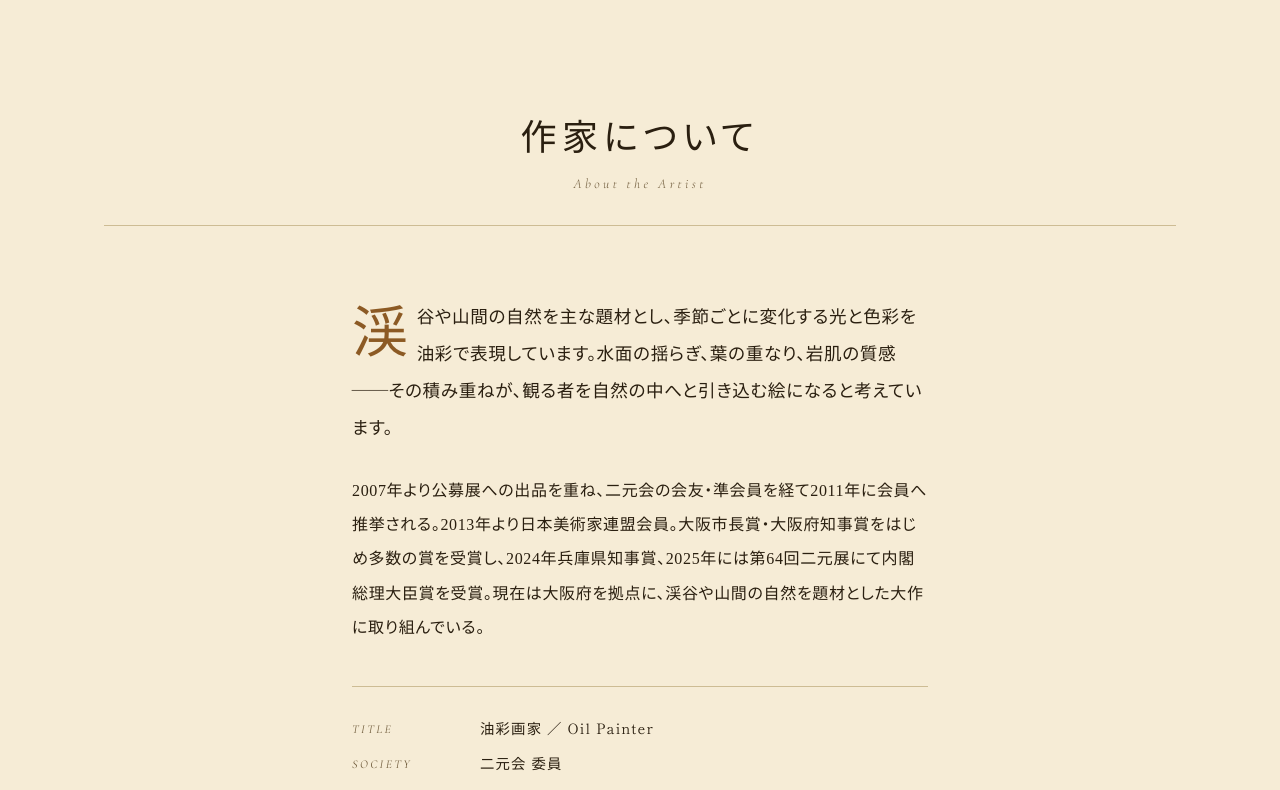
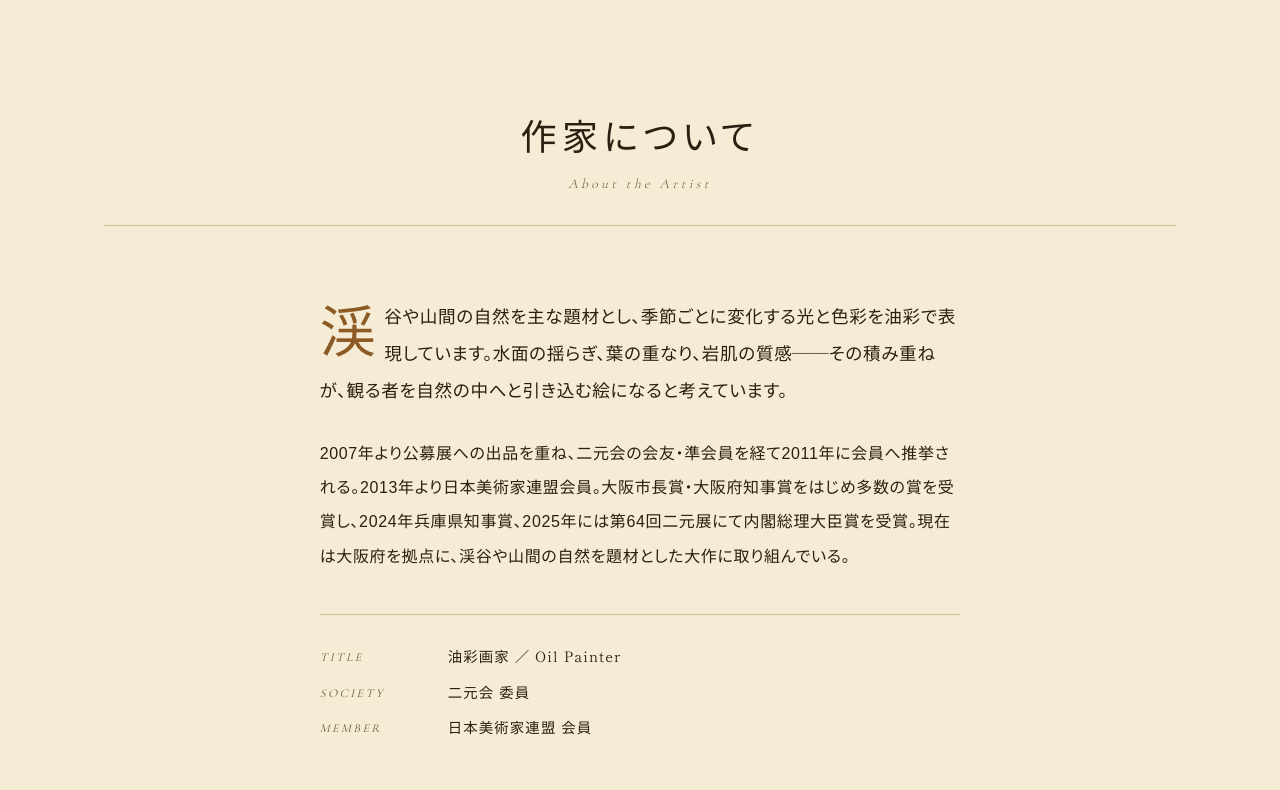
Before and after one commit to WadaKoki/oil-painter-portfolio, a Next.js app: page / in a window 1280 px wide. Shown: the part 810-1600 px from the top of the page. Built offline with nearby package versions, Linux system fonts and the light colour scheme.

Commit message:
Optimize fonts and images

```diff
--- a/src/app/globals.css
+++ b/src/app/globals.css
@@ -7,9 +7,9 @@
   --soft: #6e5a3a;
   --rule: #cdbc94;
   --accent: #8c5a24;
-  --font-serif: "Shippori Mincho", "Noto Serif JP", serif;
-  --font-latin: "Cormorant Garamond", serif;
-  --font-body: "Noto Serif JP", serif;
+  --font-serif: var(--font-shippori), var(--font-noto-serif), serif;
+  --font-latin: var(--font-cormorant), serif;
+  --font-body: var(--font-noto-serif), serif;
   --pad: 6.5rem;
   --gap: 3.25rem;
   --cols: 3;
--- a/src/app/layout.tsx
+++ b/src/app/layout.tsx
@@ -1,5 +1,28 @@
 import type { Metadata } from 'next'
+import { Shippori_Mincho, Noto_Serif_JP, Cormorant_Garamond } from 'next/font/google'
 import './globals.css'
+
+const shipporiMincho = Shippori_Mincho({
+  subsets: ['latin'],
+  weight: ['400', '500', '600', '700'],
+  variable: '--font-shippori',
+  display: 'swap',
+})
+
+const notoSerifJP = Noto_Serif_JP({
+  subsets: ['latin'],
+  weight: ['300', '400', '500', '600', '700'],
+  variable: '--font-noto-serif',
+  display: 'swap',
+})
+
+const cormorant = Cormorant_Garamond({
+  subsets: ['latin'],
+  weight: ['300', '400', '500'],
+  style: ['normal', 'italic'],
+  variable: '--font-cormorant',
+  display: 'swap',
+})
 
 export const metadata: Metadata = {
   title: '松田 啓 — 油彩画家',
@@ -8,15 +31,7 @@ export const metadata: Metadata = {
 
 export default function RootLayout({ children }: { children: React.ReactNode }) {
   return (
-    <html lang="ja" data-ornament="minimal">
-      <head>
-        <link rel="preconnect" href="https://fonts.googleapis.com" />
-        <link rel="preconnect" href="https://fonts.gstatic.com" crossOrigin="anonymous" />
-        <link
-          href="https://fonts.googleapis.com/css2?family=Noto+Serif+JP:wght@300;400;500;600;700&family=Noto+Sans+JP:wght@300;400;500;700&family=Cormorant+Garamond:ital,wght@0,300;0,400;0,500;1,300;1,400&family=Shippori+Mincho:wght@400;500;600;700&display=swap"
-          rel="stylesheet"
-        />
-      </head>
+    <html lang="ja" data-ornament="minimal" className={`${shipporiMincho.variable} ${notoSerifJP.variable} ${cormorant.variable}`}>
       <body>{children}</body>
     </html>
   )
--- a/src/components/gallery/GalleryGrid.tsx
+++ b/src/components/gallery/GalleryGrid.tsx
@@ -1,6 +1,7 @@
 'use client'
 
 import { useState, useEffect, useCallback } from 'react'
+import Image from 'next/image'
 
 interface Work {
   id: number
@@ -108,7 +109,7 @@ export default function GalleryGrid({ works }: { works: Work[] }) {
           <div className="modal">
             <button className="modal-close" onClick={closeModal}>×</button>
             <div className="modal-art">
-              <img src={modalWork.img} alt={modalWork.title} />
+              <Image src={modalWork.img} alt={modalWork.title} width={1200} height={1000} style={{ width: '100%', height: 'auto' }} />
             </div>
             <div className="modal-info">
               <div className="modal-num">No. {String(modalWork.id).padStart(2, '0')} / {works.length}</div>
--- a/src/components/home/HeroSection.tsx
+++ b/src/components/home/HeroSection.tsx
@@ -1,6 +1,7 @@
 'use client'
 
 import { useState, useEffect } from 'react'
+import Image from 'next/image'
 
 export default function HeroSection() {
   const [open, setOpen] = useState(false)
@@ -65,7 +66,7 @@ export default function HeroSection() {
           <div className="modal">
             <button className="modal-close" onClick={close}>×</button>
             <div className="modal-art">
-              <img src="/images/sousyuu-no-keikoku.jpg" alt="早秋の渓谷" />
+              <Image src="/images/sousyuu-no-keikoku.jpg" alt="早秋の渓谷" width={1200} height={1000} style={{ width: '100%', height: 'auto' }} />
             </div>
             <div className="modal-info">
               <div className="modal-num">代表作</div>
```
